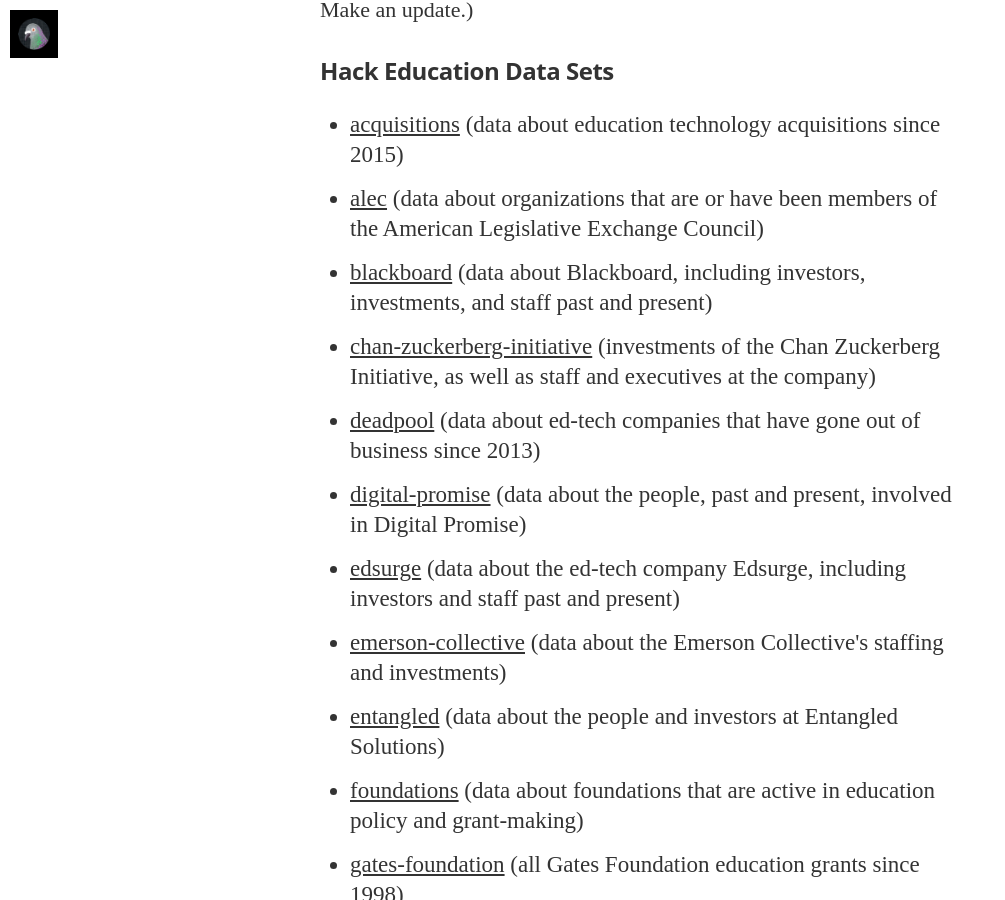
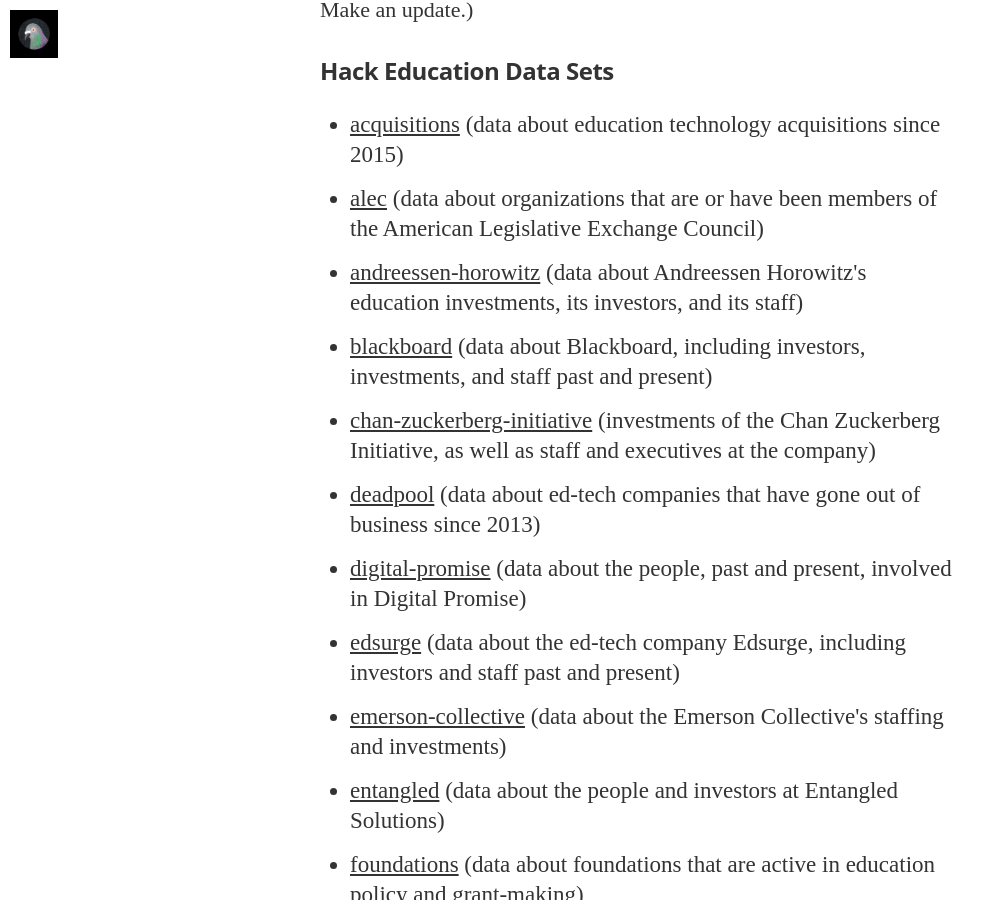
Before and after one commit to HackEducation/data, a Jekyll site: the page built from index.html, in a window 1280 px wide and 900 px high, scrolled down 956 px. Shown: the whole window, without its empty margins (0-1005 px from the left). Built offline with Jekyll 4.4.1, drawn with Linux system fonts in a browser that asks for light colours; nearby versions of some CDN libraries; some web fonts are replaced.

Commit message:
added data set

```diff
--- a/index.html
+++ b/index.html
@@ -9,6 +9,7 @@
 <ul>
 <li><a href="https://Hack-Education-Data.github.io/acquisitions">acquisitions</a> (data about education technology acquisitions since 2015)</li>
 <li><a href="https://Hack-Education-Data.github.io/alec">alec</a> (data about organizations that are or have been members of the American Legislative Exchange Council)</li>
+<li><a href="https://hack-education-data.github.io/andreessen-horowitz">andreessen-horowitz</a> (data about Andreessen Horowitz's education investments, its investors, and its staff)</li>
 <li><a href="https://Hack-Education-Data.github.io/blackboard">blackboard</a> (data about Blackboard, including investors, investments, and staff past and present)</li>
 <li><a href="https://Hack-Education-Data.github.io/chan-zuckerberg-initiative">chan-zuckerberg-initiative</a> (investments of the Chan Zuckerberg Initiative, as well as staff and executives at the company)</li>
 <li><a href="https://Hack-Education-Data.github.io/deadpool">deadpool</a> (data about ed-tech companies that have gone out of business since 2013)</li>
```
